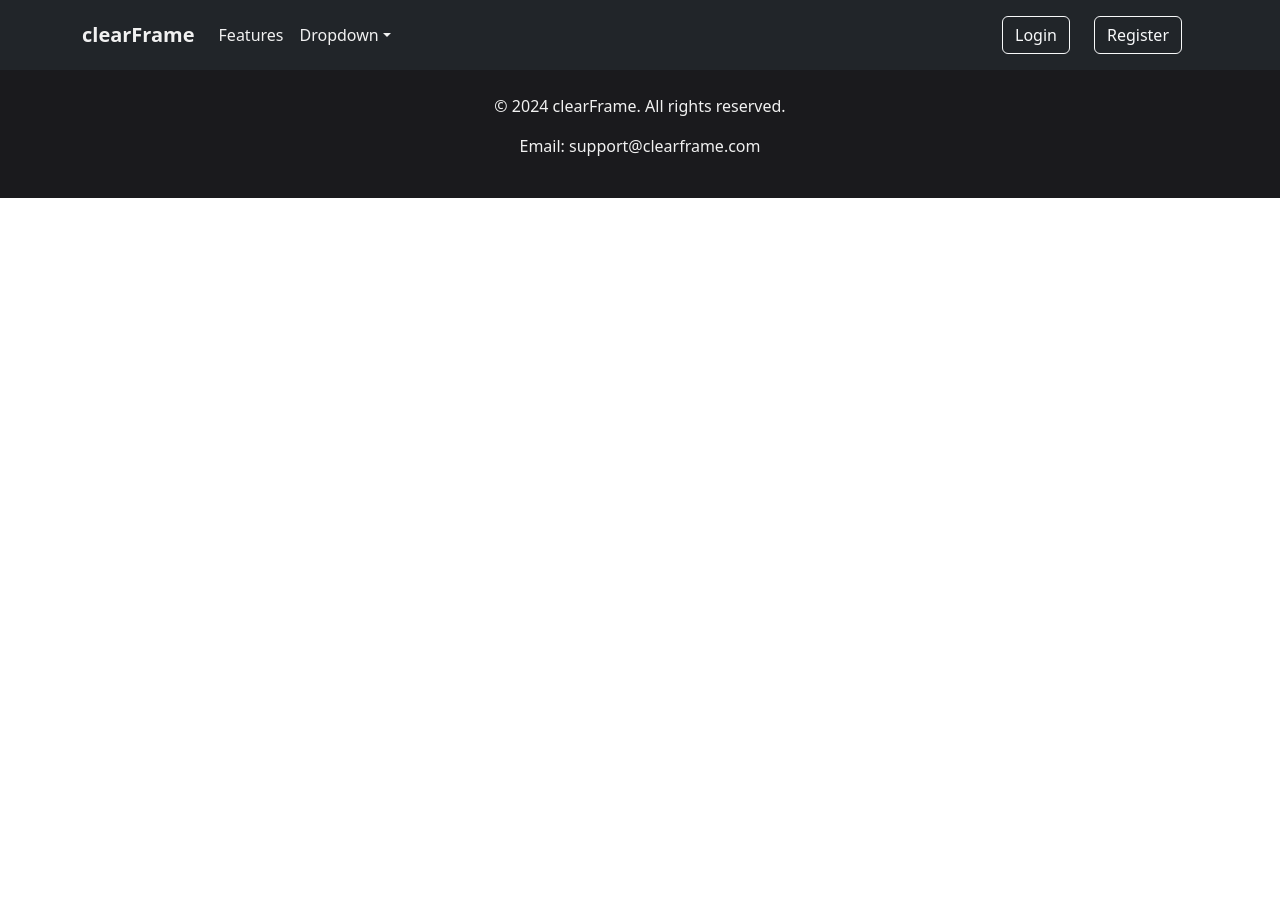
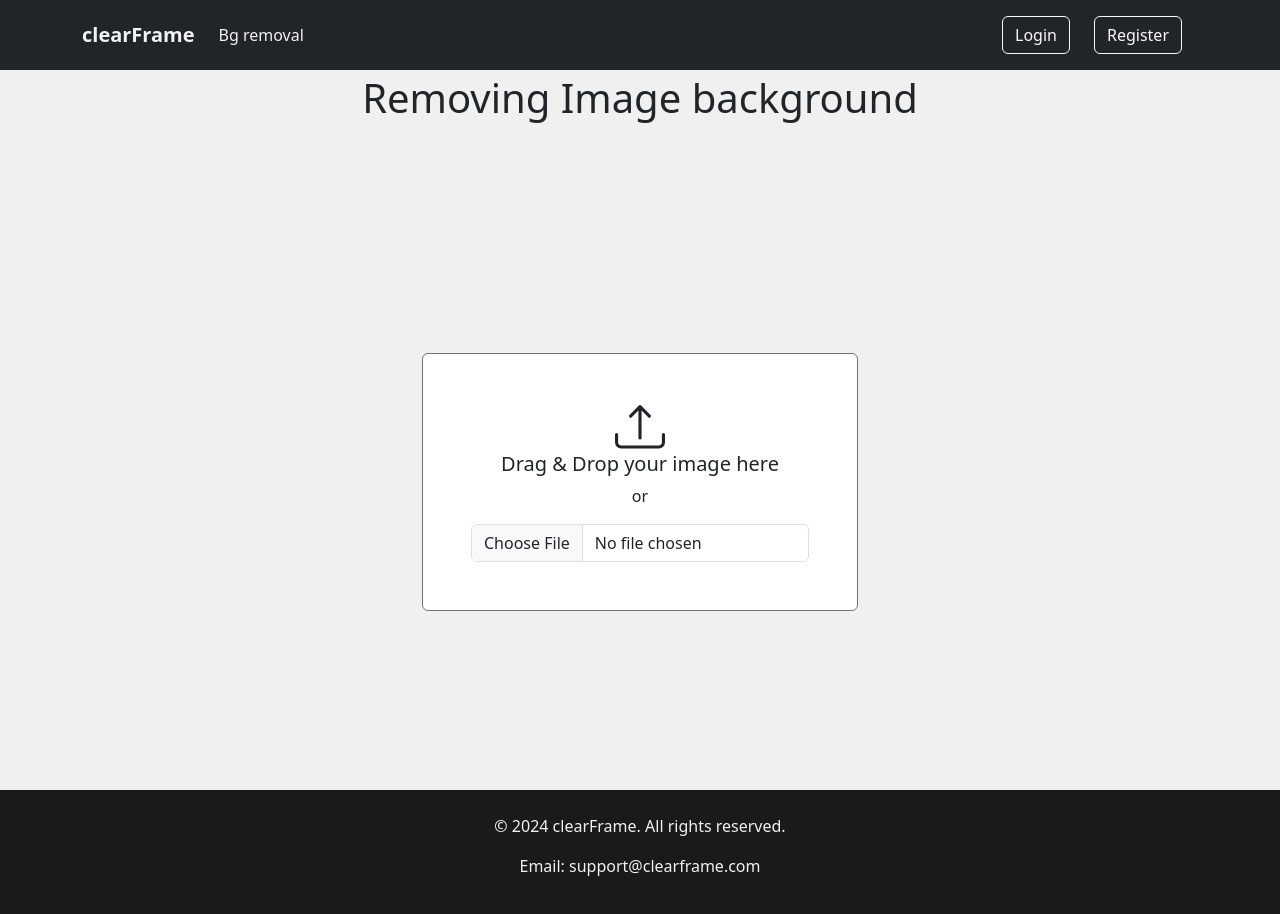
Before and after one commit to artur24814/ClearFrame, a React (Create React App) app in the folder frontend/: page /bg-removal in a window 1280 px wide. Shown: the top 914 px of the page. Before the commit the page ends 800 px from the top, so only its background shows below. Built offline with nearby package versions, Linux system fonts and the light colour scheme.

Commit message:
Global component Image Drop has been added

```diff
--- a/frontend/src/appRoutes.js
+++ b/frontend/src/appRoutes.js
@@ -4,6 +4,7 @@ import Home from './pages/home/home';
 import Register from './pages/register/register';
 import Login from './pages/login/login';
 import ImageProcessing from './pages/imageProcessing/imageProcessing';
+import BgRemoval from './pages/bgRemoval/bgRemoval';
 
 function AppRoutes() {
   return (
@@ -12,6 +13,7 @@ function AppRoutes() {
       <Route path="/register" element={<Register />} />
       <Route path="/login" element={<Login />} />
       <Route path='/user/image-processing' element={<ImageProcessing />} />
+      <Route path='/bg-removal' element={<BgRemoval />} />
     </Routes>
   );
 }
--- /dev/null
+++ b/frontend/src/components/imageDrop.js
@@ -0,0 +1,23 @@
+import React from "react"
+import { BsUpload } from 'react-icons/bs'
+import { Form } from 'react-bootstrap'
+
+function ImageDrop (handleDrop, handleImageUpload) {
+  return (
+    <div
+      onDrop={handleDrop}
+      onDragOver={(e) => e.preventDefault()}
+      className="d-flex flex-column align-items-center p-5 border border-secondary rounded"
+      style={{ backgroundColor: '#ffffff' }}
+    >
+      <BsUpload size={50} />
+      <h5>Drag & Drop your image here</h5>
+      <p>or</p>
+      <Form.Group>
+          <Form.Control type="file" onChange={handleImageUpload} />
+      </Form.Group>
+    </div>
+  )
+}
+
+export default ImageDrop
--- a/frontend/src/components/navbar.js
+++ b/frontend/src/components/navbar.js
@@ -58,19 +58,16 @@ export default function NavbarComponent (){
         <Navbar.Toggle aria-controls="responsive-navbar-nav" />
         <Navbar.Collapse id="responsive-navbar-nav">
           <Nav className="me-auto">
-            <Nav.Link as={Link} to='/user/image-processing'>Features</Nav.Link>
-            <NavDropdown title="Dropdown" id="collapsible-nav-dropdown">
-              <NavDropdown.Item href="#action/3.1">Action</NavDropdown.Item>
-              <NavDropdown.Item href="#action/3.2">
-                Another action
-              </NavDropdown.Item>
-            </NavDropdown>
+            <Nav.Link as={Link} to='/bg-removal'>Bg removal</Nav.Link>
           </Nav>
           {isAuthenticated ? (
             <Nav>
-              <Nav.Link as={Link} to="/" className='mt-1'>
-                {user}
-              </Nav.Link>
+              <NavDropdown title={user} id="collapsible-nav-dropdown" className='mt-1'>
+                <NavDropdown.Item href="#action/3.1">Action</NavDropdown.Item>
+                <NavDropdown.Item as={Link} to='/user/image-processing'>
+                  Image processing
+                </NavDropdown.Item>
+              </NavDropdown>
               <Nav.Link as={Link} to="/">
                 <Button variant="outline-light" onClick={handleLogout} className="me-2">
                   Logout
--- /dev/null
+++ b/frontend/src/pages/bgRemoval/bgRemoval.js
@@ -0,0 +1,35 @@
+import React, { useState } from "react"
+
+import { Container, Row, Col } from 'react-bootstrap'
+
+import ImageDrop from '../../components/imageDrop.js'
+
+function BgRemoval () {
+  const [selectedImage, setSelectedImage ] = useState(null)
+  const handleDrop = (e) => {
+    e.preventDefault()
+    const image = e.dataTransfer.file[0]
+    if (image) {
+      setSelectedImage(image)
+    }
+  }
+
+  const handleImageUpload = (e) => {
+    const image = e.target.files[0]
+    if (image) {
+      setSelectedImage(image)
+    }
+  }
+  return (
+    <Container fluid className="p-0">
+      <Row className="m-0" style={{ height: '90vh', backgroundColor: '#f0f0f0' }}>
+        <h1 className="text-center p-0 m-0 pt-1">Removing Image background</h1>
+        <Col className="p-0 d-flex justify-content-center align-items-center h-100">
+          <ImageDrop handleDrop={handleDrop} handleImageUpload={handleImageUpload} />
+        </Col>
+      </Row>
+    </Container>
+  )
+}
+
+export default BgRemoval
--- a/frontend/src/pages/imageProcessing/imageProcessing.js
+++ b/frontend/src/pages/imageProcessing/imageProcessing.js
@@ -1,12 +1,13 @@
 import React, { useState } from 'react'
 
-import { Container, Row, Col, Form } from 'react-bootstrap'
-import { BsUpload } from 'react-icons/bs'
+import { Container, Row, Col } from 'react-bootstrap'
 
 import WithAuth from '../../components/hoc/withAuth.js'
 
 import './imageProcessing.css'
 import './components/imageManipulationNavbar.js'
+
+import ImageDrop from '../../components/imageDrop.js'
 
 import ImageManipulationNavbar from './components/imageManipulationNavbar.js'
 import SidebarForUserProjects from './components/sidebarForUserProjects.js'
@@ -50,19 +51,7 @@ const ImageProcessing = () => {
         {/* Canvas and Image Upload Area */}
         <Col className="p-0 d-flex justify-content-center align-items-center" style={{ height: '100vh', backgroundColor: '#f0f0f0' }}>
             {!image ? (
-                <div
-                    onDrop={handleDrop}
-                    onDragOver={(e) => e.preventDefault()}
-                    className="d-flex flex-column align-items-center p-5 border border-secondary rounded"
-                    style={{ backgroundColor: '#ffffff' }}
-                >
-                    <BsUpload size={50} />
-                    <h5>Drag & Drop your image here</h5>
-                    <p>or</p>
-                    <Form.Group>
-                        <Form.Control type="file" onChange={handleImageUpload} />
-                    </Form.Group>
-                </div>
+                <ImageDrop handleDrop={handleDrop} handleImageUpload={handleImageUpload} />
             ) : (
                 <div className="p-4">
                     <img src={image} alt="Uploaded" style={{ maxWidth: '100%', maxHeight: '80vh' }} />
```
Lines whose indentation alone changed are shown as unchanged.
